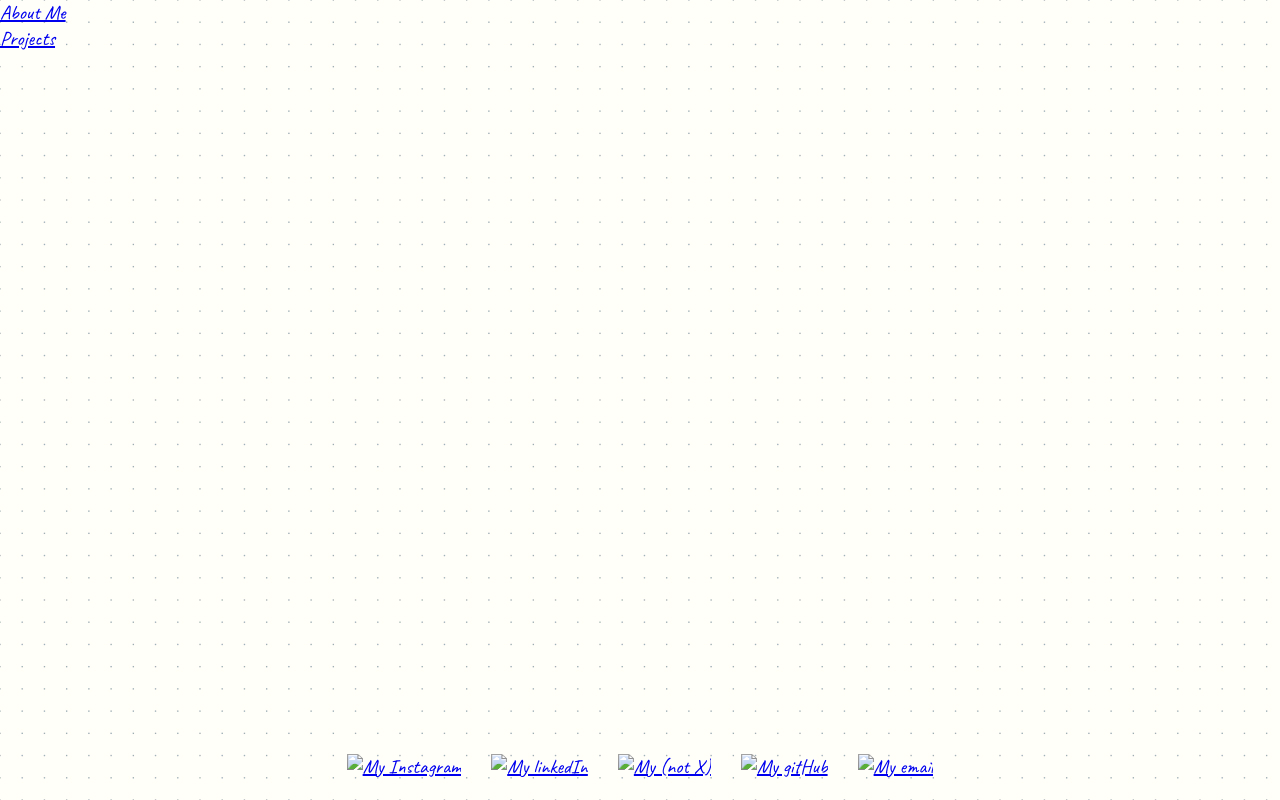
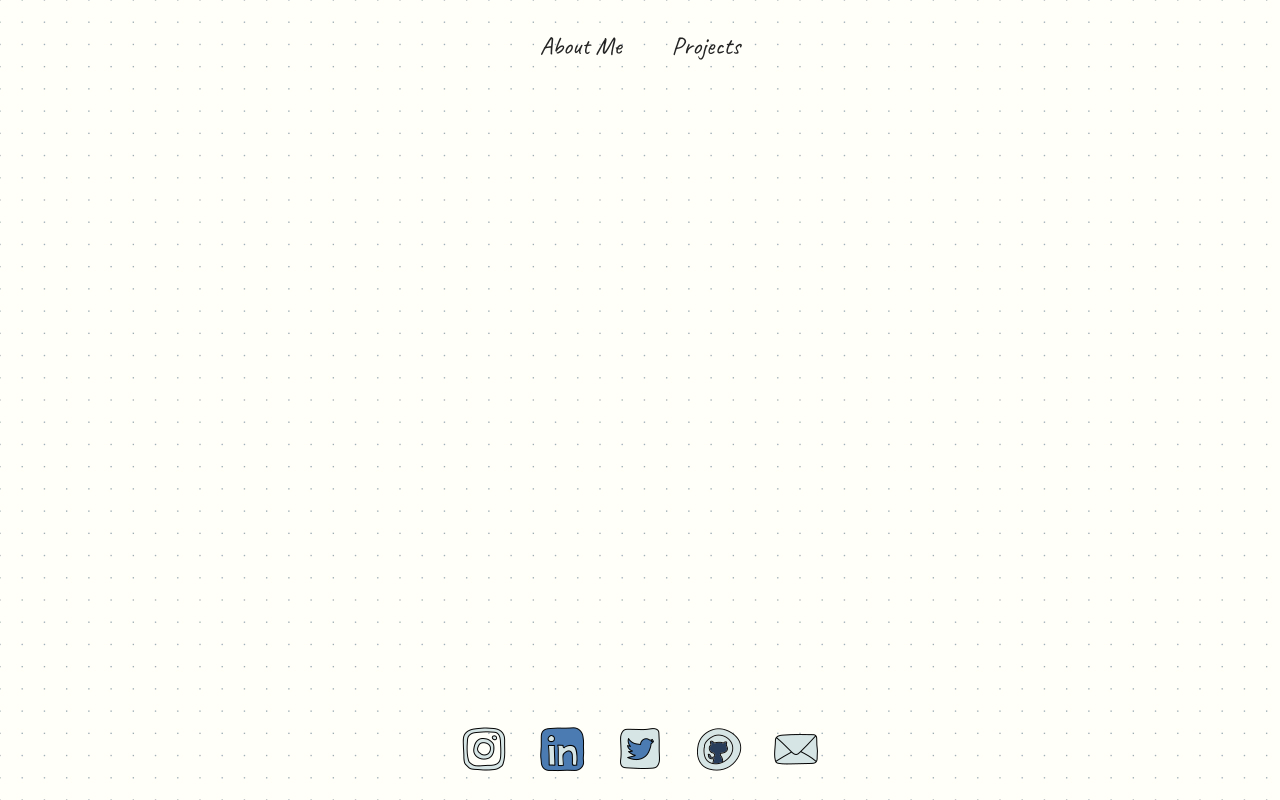
Before and after one commit to willCodeForCandy/project-4-rtc, a website built with Vite: page index.html in a window 1280 px wide. Built offline with nearby package versions, Linux system fonts and the light colour scheme; files whose address does not match are found by name.

Commit message:
add assets and set highlighter styles

```diff
--- a/src/components/header/header.css
+++ b/src/components/header/header.css
@@ -0,0 +1,9 @@
+header > nav > ul {
+  width: 100%;
+  display: flex;
+  justify-content: center;
+  gap: 50px;
+  padding: 1.5rem;
+  font-size: 25px;
+  background-color: transparent;
+}
--- a/src/components/header/header.js
+++ b/src/components/header/header.js
@@ -13,7 +13,7 @@ export const createHeader = () => {
     const a = document.createElement('a');
     a.textContent = link.name;
     a.href = link.url;
-    li.classList.add('highlighter', highlighters[index]);
+    li.classList.add('highlighter', highlighters[index % highlighters.length]);
     li.append(a);
     ul.append(li);
     li.addEventListener('click', link.page);
--- a/style.css
+++ b/style.css
@@ -20,14 +20,53 @@
   box-sizing: border-box;
   margin: 0;
   padding: 0;
+  list-style: none;
 }
+
 body {
   background-image: url(/assets/dot-grid.png);
   min-height: 100svh;
   width: 100%;
-  margin: 0;
-  padding: 0;
   display: flex;
   flex-direction: column;
   justify-content: space-between;
 }
+
+a {
+  text-decoration: none;
+  color: var(--primary-dark);
+}
+/* Estilos resaltadores */
+.highlighter {
+  position: relative;
+  background-color: transparent;
+  z-index: 1;
+}
+
+.highlighter:after {
+  position: absolute;
+  z-index: -1;
+  content: '';
+  height: 70%;
+  left: -8px;
+  bottom: 16%;
+  width: 0%;
+  opacity: 0.4;
+  transition: width 0.5s;
+  transform: skewY(355deg);
+}
+.yellow:after {
+  background: var(--highlighter-yellow);
+}
+
+.pink:after {
+  background: var(--highlighter-pink);
+}
+
+.blue:after {
+  background: var(--highlighter-blue);
+}
+
+.highlighter:hover:after {
+  width: 120%;
+}
```
Also changed, not shown: public/assets/icons8-email-48.png (added), public/assets/icons8-github-48.png (added), public/assets/icons8-instagram-48.png (added), public/assets/icons8-linkedin-48.png (added), public/assets/icons8-mate-16.png (added), public/assets/icons8-moon-and-stars-100.png (added), public/assets/icons8-sun-100.png (added), public/assets/icons8-twitter-squared-48.png (added).
